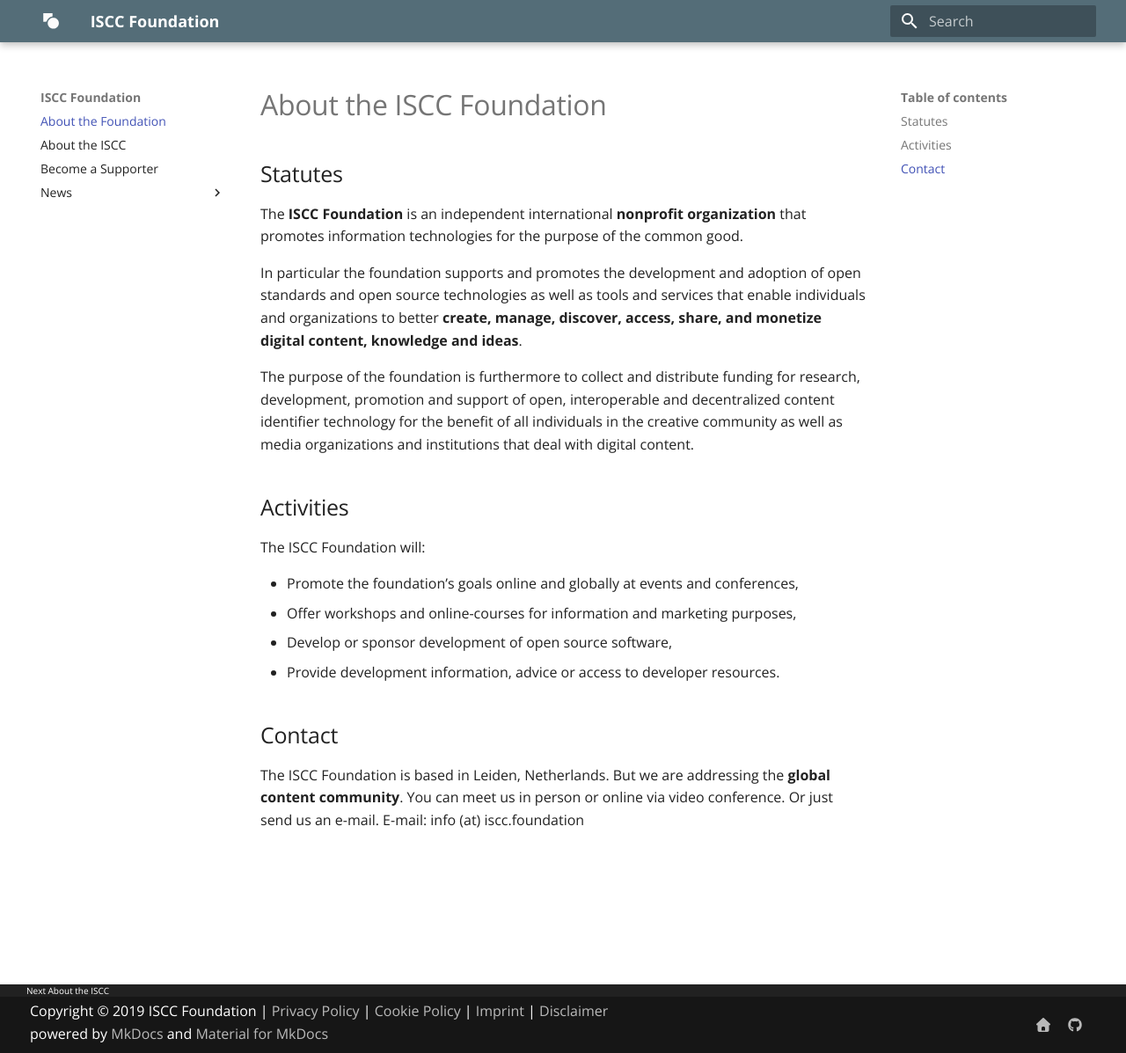
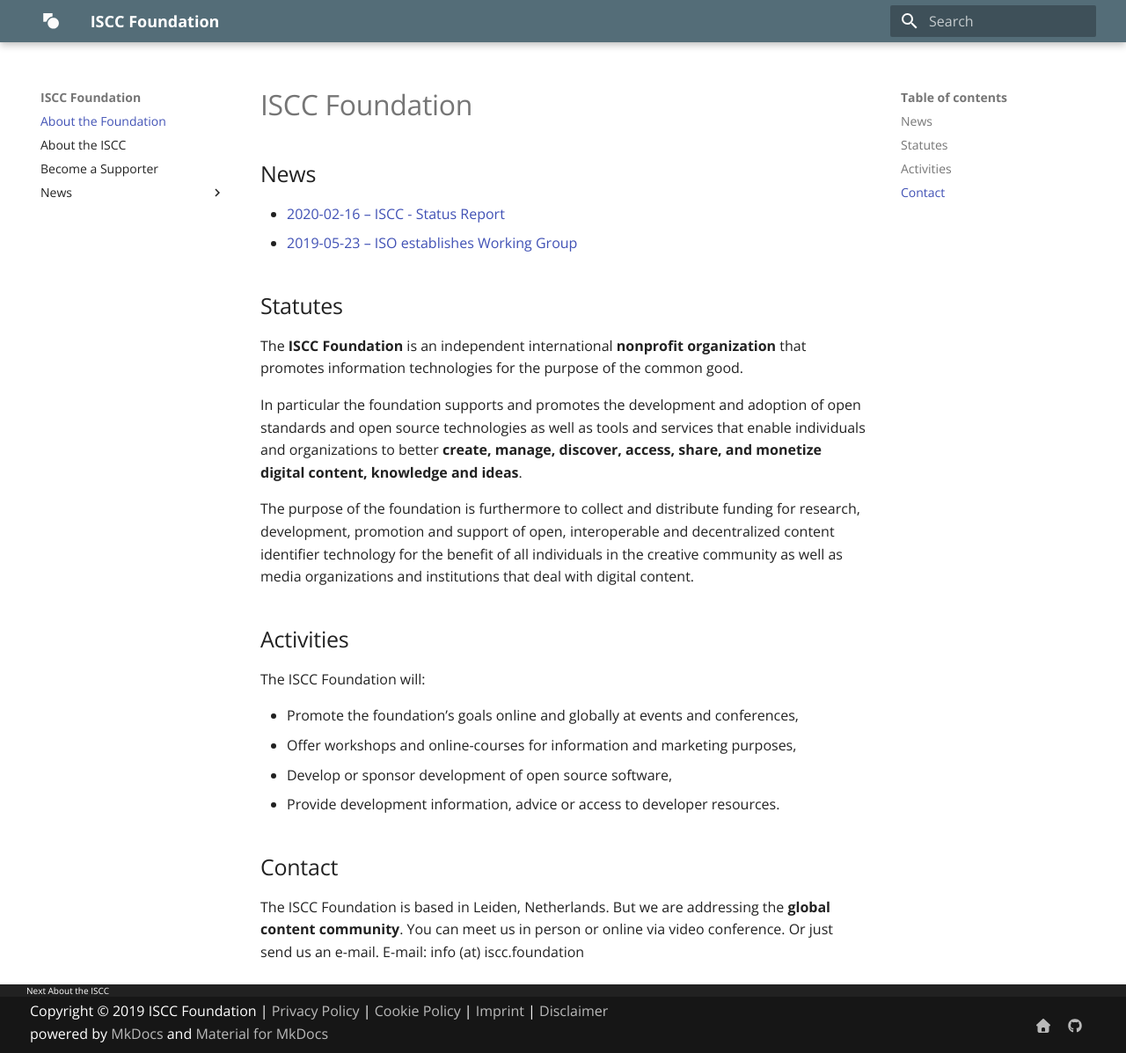
Before and after one commit to iscc/foundation, an MkDocs documentation site: the page built from docs/index.md, in a window 1280 px wide and 1197 px high. Shown: the whole window at 88% size. Built offline with MkDocs 1.6.1 and Material for MkDocs 9.7.7, drawn with Linux system fonts in a browser that asks for light colours.

```diff
--- a/docs/index.md
+++ b/docs/index.md
@@ -1,7 +1,14 @@
 title: ISCC Foundation
 description: A nonprofit organization supporting the ISCC (International Standard Content Code) to better create, manage, discover, access, share, and monetize digital content, knowledge and ideas.
 
-# About the ISCC Foundation
+# ISCC Foundation
+
+## News
+
+- [2020-02-16 – ISCC - Status Report](news/2020-02-16.md)
+- [2019-05-23 – ISO establishes Working Group](news/2019-05-23.md)
+
+
 
 ## Statutes
 
--- a/docs/styles/extra.css
+++ b/docs/styles/extra.css
@@ -1,3 +1,21 @@
 ol {
     list-style-type: lower-alpha;
 }
+
+.video-wrapper {
+  position: relative;
+  display: block;
+  height: 0;
+  padding: 0;
+  overflow: hidden;
+  padding-bottom: 56.25%;
+}
+.video-wrapper > iframe {
+  position: absolute;
+  top: 0;
+  bottom: 0;
+  left: 0;
+  width: 100%;
+  height: 100%;
+  border: 0;
+}
--- a/mkdocs.yml
+++ b/mkdocs.yml
@@ -30,6 +30,7 @@
     - About the ISCC: 'iscc.md'
     - Become a Supporter: 'support.md'
     - News:
+          - '2020-02-16': 'news/2020-02-16.md'
           - '2019-05-22': 'news/2019-05-23.md'
 
 # Options
```
Also changed, not shown: docs/news/2020-02-16.md (added, +97 -0 lines), docs/images/iscc-api-interactive-docs.jpg (added), docs/images/iscc-web-demo.jpg (added).
